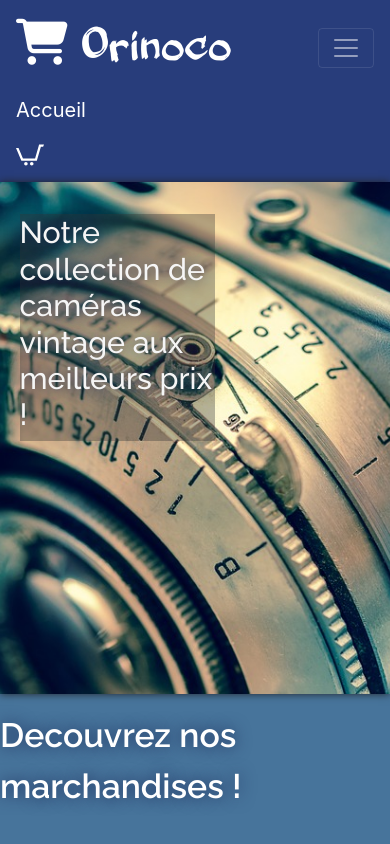
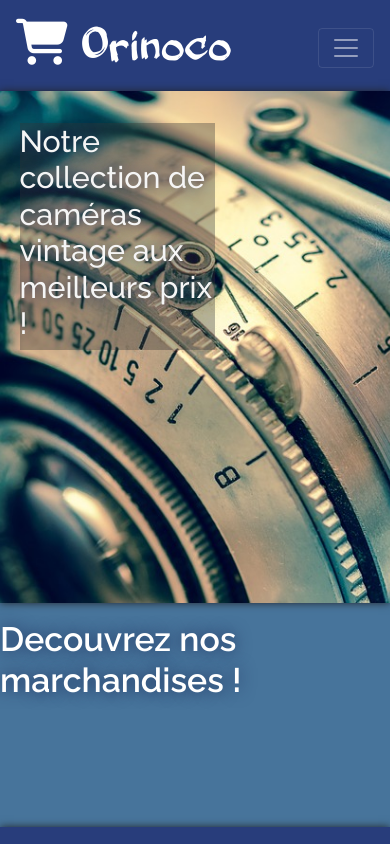
Before and after one commit to Max-RH75/MaxHamoui_5_31082021, a plain HTML site: page index.html in a window 390 px wide. Shown: the top 844 px of the page. Drawn offline with nearby package versions, Linux system fonts and the light colour scheme; a script that the page names is missing; files whose address does not match are found by name.

Commit message:
Ajout et modifs. structure html

```diff
--- a/index.html
+++ b/index.html
@@ -2,7 +2,6 @@
 <html lang="fr">
 
 <head>
-  <!-- Required meta tags -->
   <meta charset="utf-8" />
   <meta name="viewport" content="width=device-width, initial-scale=1, shrink-to-fit=no" />
 
@@ -22,12 +21,16 @@
   <div class="bgb bgb-shadow">
     <div class="container">
       <div class="row">
-        <nav class="col navbar navbar-expand-lg navbar-dark d-flex justify-content-between pt-2 pb-1">
+
+        <nav class="col navbar navbar-expand-lg navbar-dark justify-content-between pt-2 pb-1">
           <a class="navbar-brand logo" href="index.html"><i class="fas fa-shopping-cart"></i> Orinoco</a>
-          <button class="navbar-toggler" type="button" data-toggle="collapse" data-target="#navbarContent" aria-controls="navbarSupportedContent" aria-expanded="false" aria-label="Toggle navigation">
-          <span class="navbar-toggler-icon"></span>
-          </button>
-          <div id="navbarContent" class="collapse navbar-collapse d-flex justify-content-sm-start justify-content-lg-end">
+
+          <div class="navbar-header">
+            <button class="navbar-toggler" type="button" data-toggle="collapse" data-target="#navbarSupportedContent" aria-controls="navbarSupportedContent" aria-expanded="false" aria-label="Toggle navigation">
+              <span class="navbar-toggler-icon"></span>
+          </div>
+
+          <div class="collapse navbar-collapse justify-content-sm-start justify-content-lg-end" id="navbarSupportedContent">
             <ul class="navbar-nav">
               <li class="nav-item active">
                 <a class="nav-link" href="index.html">Accueil</a>
@@ -38,18 +41,22 @@
             </ul>
           </div>
         </nav>
+
       </div>
     </div>
   </div>
+
   <div id="container-hero">
         <div id="bloc-hero">
           <img src="img/bannierre_vcam.jpg">
-           <div id="text-hero"><a href="#decouvrir">
-           <h1>Notre collection de caméras vintage aux meilleurs prix !</h1>
-           </a></div>
-            <p id="decouvrir"><a href="#decouvrir">
-              Decouvrez nos marchandises !
-            </a></p>
+          <div id="text-hero">
+            <a href="#decouvrir">
+              <h1>Notre collection de caméras vintage aux meilleurs prix !</h1>
+            </a>
+          </div>
+            <h2 id="decouvrir">
+              <a href="#decouvrir">Decouvrez nos marchandises !</a>
+            </h2>
          </div>
       </div>
   </div>
@@ -83,5 +90,6 @@
   <script src="https://stackpath.bootstrapcdn.com/bootstrap/4.4.1/js/bootstrap.min.js" integrity="sha384-wfSDF2E50Y2D1uUdj0O3uMBJnjuUD4Ih7YwaYd1iqfktj0Uod8GCExl3Og8ifwB6" crossorigin="anonymous"></script>
   <script src="https://kit.fontawesome.com/d328c4588c.js" crossorigin="anonymous"></script>
   <script type="text/javascript" src="js/index.js"></script>
+
 </body>
 </html>
```
